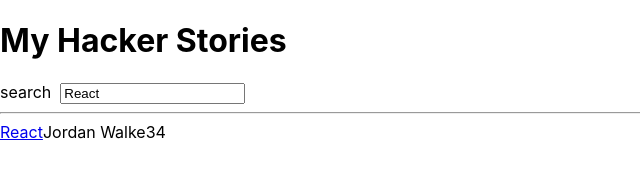
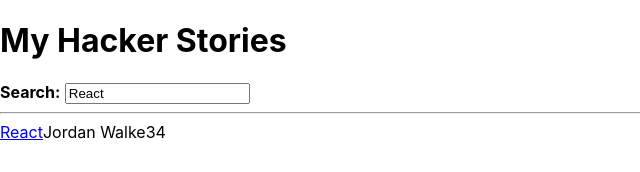
Before and after one commit to jonicdao/robin-react, a React (Create React App) app: page / in a window 1280 px wide. Shown: the top 172 px of the page, without its empty margins (0-640 px from the left). Built offline with nearby package versions, Linux system fonts and the light colour scheme.

Commit message:
React Component Composition

```diff
--- a/src/App.js
+++ b/src/App.js
@@ -1,5 +1,3 @@
-//React Component Composition
-
 import React from 'react';
 
 const useSemiPersistentState = (key, initialState) => {
@@ -53,10 +51,11 @@ const App = () => {
 
       <InputWithLabel
         id="search"
-        label="search"
         value={searchTerm}
         onInputChange={handleSearch}
-        />
+      >
+        <strong>Search:</strong>
+      </InputWithLabel>
 
       <hr />
 
@@ -65,9 +64,15 @@ const App = () => {
   );
 };
 
-const InputWithLabel = ({ id, label, value, type='text', onInputChange }) => (
+const InputWithLabel = ({
+  id,
+  value,
+  type = 'text',
+  onInputChange,
+  children,
+}) => (
   <>
-    <label htmlFor={id}>{label} </label>
+    <label htmlFor={id}>{children}</label>
     &nbsp;
     <input
       id={id}
```
